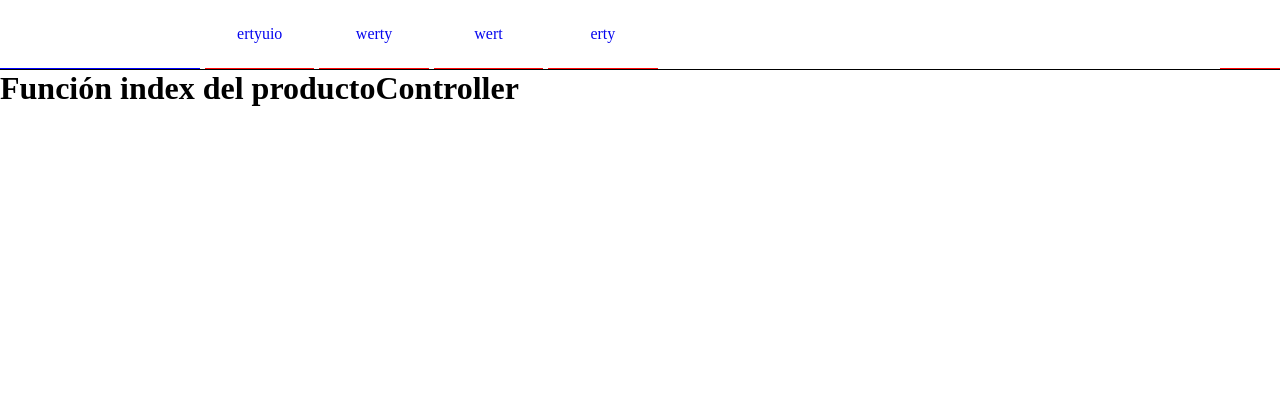
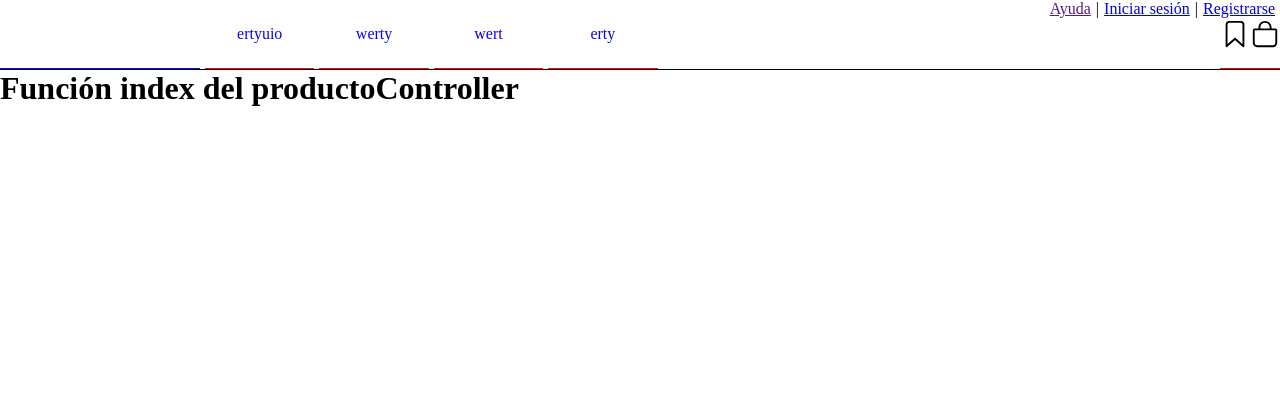
Before and after one commit to PReGarcia/Tienda-online, a PHP site: page /tienda-online/ in a window 1280 px wide. Shown: the top 420 px of the page. Run offline with PHP 8.4, Linux system fonts and the light colour scheme.

Commit message:
links-header

```diff
--- a/assets/css/_responsive.scss
+++ b/assets/css/_responsive.scss
@@ -14,6 +14,10 @@
 @include media-lg{
     #icons{
         width: auto;
+    }
+
+    #links-header{
+        display: inline-block;
     }
 
     .btn{
--- a/assets/css/main.css
+++ b/assets/css/main.css
@@ -60,6 +60,21 @@
   z-index: 20;
 }
 
+#links-header {
+  display: none;
+  position: absolute;
+  top: 0px;
+  right: 0px;
+  z-index: 100;
+}
+#links-header ul {
+  list-style: none;
+  display: flex;
+}
+#links-header ul li {
+  margin-right: 5px;
+}
+
 #logos {
   width: 200px;
   height: 100%;
@@ -103,6 +118,7 @@
   opacity: 0.98;
   height: 100vh;
   width: 320px;
+  z-index: 200;
 }
 #menu.open {
   visibility: visible;
@@ -150,10 +166,6 @@
   text-align: center;
 }
 
-.btn:hover {
-  color: white;
-}
-
 @media screen and (min-width: 768px) {
   #menu {
     width: 486px;
@@ -166,6 +178,9 @@
 @media screen and (min-width: 1024px) {
   #icons {
     width: auto;
+  }
+  #links-header {
+    display: inline-block;
   }
   .btn {
     display: none;
--- a/assets/css/main.scss
+++ b/assets/css/main.scss
@@ -15,6 +15,23 @@
     position: fixed;
     top: 0;
     z-index: 20;
+}
+
+#links-header{
+    display: none;
+    position: absolute;
+    top: 0px;
+    right: 0px;
+    z-index: 100;
+
+    ul{
+        list-style: none;
+        display: flex;
+
+        li{
+            margin-right: 5px;
+        }
+    }
 }
 
 #logos{
@@ -64,6 +81,7 @@
     opacity: 0.98;
     height: 100vh;
     width: 320px;
+    z-index: 200;
 
     &.open{
         visibility: visible;
@@ -114,8 +132,4 @@
     text-align: center;
 }
 
-.btn:hover{
-    color: white;
-}
-
 @import 'responsive';
--- a/views/layout/footer.php
+++ b/views/layout/footer.php
@@ -2,6 +2,8 @@
 <footer id="footer">
     <p>desarrollado por Pablo Regidor &copy;<?= date('Y') ?></p>
 </footer>
+<script type="module" src="https://unpkg.com/ionicons@5.5.2/dist/ionicons/ionicons.esm.js"></script>
+<script nomodule src="https://unpkg.com/ionicons@5.5.2/dist/ionicons/ionicons.js"></script>
 <script src="<?= base_url ?>assets/js/scripts.js"></script>
 </body>
 </html>
--- a/views/layout/header.php
+++ b/views/layout/header.php
@@ -7,6 +7,15 @@
         <!-- <link rel="stylesheet" href="<?= base_url ?>assets/css/queries.css"> -->
     </head>
     <body>
+        <div id="links-header">
+            <ul>
+            <a href=""><li>Ayuda</li></a>
+                <li><span>|</span></li>
+                <a href="<?=base_url?>usuario/logeo"><li>Iniciar sesión</li></a>
+                <li><span>|</span></li>
+                <a href="<?=base_url?>usuario/registro"><li>Registrarse</li></a>
+            </ul>
+        </div>
         <header id="header">
             <div id="logos"></div>
             <nav id="menu">
```
Also changed, not shown: assets/img/bag-outline.svg (deleted), assets/img/bookmark-outline.svg (deleted), assets/img/close-outline.svg (deleted), assets/img/menu-outline.svg (deleted), 1 other file.
